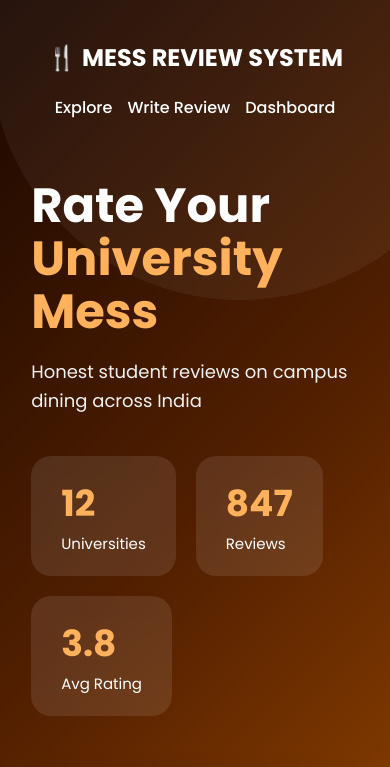
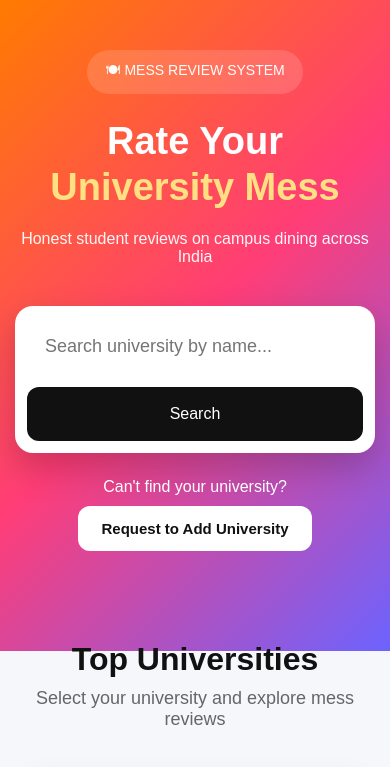
Before and after one commit to gv545312-glitch/mess-review-mvp, a Flask app: page / in a window 390 px wide. Shown: the top 767 px of the page. Run offline with Flask 3, Linux system fonts and the light colour scheme; data that the repository does not hold is empty.

Commit message:
advanced responsive ui with search and popup

```diff
--- a/static/style.css
+++ b/static/style.css
@@ -2,171 +2,128 @@
     margin:0;
     padding:0;
     box-sizing:border-box;
-    font-family:'Poppins',sans-serif;
+    font-family:Arial, Helvetica, sans-serif;
 }
 
 body{
-    background:#f7f7f7;
+    background:#f5f7fb;
     color:#111;
 }
 
 /* HERO */
 
 .hero{
+    background:linear-gradient(135deg,#ff7b00,#ff3d77,#6c63ff);
+    padding:70px 20px 120px;
     position:relative;
-    background:linear-gradient(135deg,#1a0700,#552100,#a34d00);
-    padding:40px 8%;
     overflow:hidden;
-    border-bottom-left-radius:40px;
-    border-bottom-right-radius:40px;
-}
-
-.overlay{
-    position:absolute;
-    width:500px;
-    height:500px;
-    background:rgba(255,255,255,0.05);
-    border-radius:50%;
-    top:-200px;
-    right:-100px;
-}
-
-nav{
-    display:flex;
-    justify-content:space-between;
-    align-items:center;
-    margin-bottom:60px;
-    position:relative;
-    z-index:2;
-}
-
-.logo{
-    color:white;
-    font-size:24px;
-    font-weight:700;
-}
-
-.nav-links{
-    display:flex;
-    gap:30px;
-}
-
-.nav-links a{
-    color:white;
-    text-decoration:none;
-    font-weight:500;
 }
 
 .hero-content{
-    display:flex;
-    justify-content:space-between;
-    align-items:center;
-    gap:60px;
-    position:relative;
-    z-index:2;
+    max-width:1200px;
+    margin:auto;
+    text-align:center;
+    color:white;
 }
 
-.hero-left{
-    flex:1;
+.tag{
+    display:inline-block;
+    background:rgba(255,255,255,0.15);
+    padding:10px 18px;
+    border-radius:50px;
+    margin-bottom:25px;
+    font-size:14px;
+    backdrop-filter:blur(10px);
 }
 
-.hero-left h1{
-    color:white;
-    font-size:72px;
-    line-height:1.1;
+.hero h1{
+    font-size:60px;
+    font-weight:800;
     margin-bottom:20px;
 }
 
-.hero-left h1 span{
-    color:#ffb15c;
+.hero h1 span{
+    color:#ffe082;
 }
 
-.hero-left p{
-    color:#f1f1f1;
-    font-size:22px;
+.subtitle{
+    font-size:20px;
+    opacity:0.95;
     margin-bottom:40px;
-    line-height:1.6;
-}
-
-.stats{
-    display:flex;
-    gap:20px;
-}
-
-.stat-box{
-    background:rgba(255,255,255,0.1);
-    padding:20px 30px;
-    border-radius:20px;
-    backdrop-filter:blur(10px);
-}
-
-.stat-box h2{
-    color:#ffb15c;
-    font-size:36px;
-}
-
-.stat-box span{
-    color:white;
-    font-size:15px;
-}
-
-.hero-right{
-    flex:1;
-}
-
-.hero-right img{
-    width:100%;
-    border-radius:30px;
-    height:450px;
-    object-fit:cover;
-    box-shadow:0 20px 40px rgba(0,0,0,0.3);
 }
 
 /* SEARCH */
 
 .search-box{
-    width:85%;
-    margin:auto;
-    margin-top:-40px;
     background:white;
-    padding:20px;
-    border-radius:25px;
+    padding:12px;
+    border-radius:18px;
     display:flex;
-    gap:20px;
-    box-shadow:0 10px 30px rgba(0,0,0,0.1);
+    gap:12px;
+    max-width:850px;
+    margin:0 auto 25px;
+    box-shadow:0 15px 35px rgba(0,0,0,0.2);
 }
 
 .search-box input{
     flex:1;
     border:none;
     outline:none;
+    padding:18px;
     font-size:18px;
-    padding:20px;
+    border-radius:12px;
 }
 
 .search-box button{
-    background:#e86b00;
+    background:#111;
     color:white;
     border:none;
-    padding:18px 40px;
-    border-radius:15px;
-    font-size:18px;
+    padding:18px 30px;
+    border-radius:12px;
+    font-size:16px;
     cursor:pointer;
 }
 
-/* UNIVERSITIES */
+/* REQUEST */
 
-.universities{
-    width:90%;
-    margin:80px auto;
+.request-box{
+    margin-top:15px;
+}
+
+.request-box p{
+    margin-bottom:10px;
+    font-size:16px;
+}
+
+.request-box button{
+    background:white;
+    color:#111;
+    border:none;
+    padding:14px 24px;
+    border-radius:12px;
+    cursor:pointer;
+    font-size:15px;
+    font-weight:bold;
+}
+
+/* SECTION */
+
+.universities-section{
+    max-width:1200px;
+    margin:auto;
+    padding:60px 20px;
+    margin-top:-70px;
+    position:relative;
+    z-index:2;
 }
 
 .section-title{
+    text-align:center;
     margin-bottom:40px;
 }
 
 .section-title h2{
-    font-size:48px;
+    font-size:42px;
     margin-bottom:10px;
 }
 
@@ -175,27 +132,31 @@ nav{
     font-size:18px;
 }
 
-.university-grid{
+/* GRID */
+
+.universities-grid{
     display:grid;
-    grid-template-columns:repeat(auto-fit,minmax(280px,1fr));
-    gap:30px;
+    grid-template-columns:repeat(auto-fit,minmax(260px,1fr));
+    gap:28px;
 }
 
-.card{
+/* CARD */
+
+.uni-card{
     background:white;
-    border-radius:30px;
+    border-radius:25px;
     overflow:hidden;
     box-shadow:0 10px 30px rgba(0,0,0,0.08);
     transition:0.3s;
 }
 
-.card:hover{
+.uni-card:hover{
     transform:translateY(-10px);
 }
 
-.card img{
+.uni-card img{
     width:100%;
-    height:240px;
+    height:220px;
     object-fit:cover;
 }
 
@@ -204,70 +165,135 @@ nav{
 }
 
 .card-content h3{
-    font-size:24px;
+    font-size:28px;
+    margin-bottom:10px;
+}
+
+.card-content p{
+    color:#666;
+    margin-bottom:15px;
+}
+
+.rating{
+    font-size:18px;
     margin-bottom:20px;
 }
 
 .card-content button{
     width:100%;
+    padding:15px;
+    border:none;
+    background:linear-gradient(135deg,#ff7b00,#ff3d77);
+    color:white;
+    border-radius:14px;
+    font-size:16px;
+    cursor:pointer;
+    font-weight:bold;
+}
+
+/* POPUP */
+
+.popup{
+    position:fixed;
+    top:0;
+    left:0;
+    width:100%;
+    height:100%;
+    background:rgba(0,0,0,0.5);
+    display:none;
+    justify-content:center;
+    align-items:center;
+    z-index:999;
+}
+
+.popup-content{
+    background:white;
+    width:90%;
+    max-width:450px;
+    padding:35px;
+    border-radius:25px;
+    display:flex;
+    flex-direction:column;
+    gap:18px;
+    position:relative;
+}
+
+.popup-content h2{
+    margin-bottom:10px;
+}
+
+.popup-content input,
+.popup-content textarea{
+    padding:15px;
+    border:1px solid #ddd;
+    border-radius:12px;
+    font-size:16px;
+    outline:none;
+}
+
+.popup-content textarea{
+    height:120px;
+    resize:none;
+}
+
+.popup-content button{
     background:#111;
     color:white;
     border:none;
-    padding:16px;
-    border-radius:14px;
+    padding:15px;
+    border-radius:12px;
+    cursor:pointer;
     font-size:16px;
+}
+
+.close-btn{
+    position:absolute;
+    right:20px;
+    top:10px;
+    font-size:30px;
     cursor:pointer;
 }
 
 /* FOOTER */
 
 footer{
-    background:#111;
-    color:white;
     text-align:center;
-    padding:25px;
-    font-size:18px;
+    padding:40px 20px;
+    color:#666;
+    font-size:17px;
 }
 
 /* MOBILE */
 
-@media(max-width:900px){
+@media(max-width:768px){
 
-    .hero-content{
-        flex-direction:column;
+    .hero{
+        padding:50px 15px 100px;
     }
 
-    .hero-left h1{
-        font-size:48px;
+    .hero h1{
+        font-size:38px;
+        line-height:1.2;
     }
 
-    .hero-left p{
-        font-size:18px;
-    }
-
-    .stats{
-        flex-wrap:wrap;
+    .subtitle{
+        font-size:16px;
     }
 
     .search-box{
         flex-direction:column;
-        width:92%;
     }
 
-    nav{
-        flex-direction:column;
-        gap:20px;
-    }
-
-    .nav-links{
-        gap:15px;
-    }
-
-    .hero-right img{
-        height:300px;
+    .search-box button{
+        width:100%;
     }
 
     .section-title h2{
-        font-size:36px;
+        font-size:32px;
     }
+
+    .card-content h3{
+        font-size:22px;
+    }
+
 }
--- a/templates/index.html
+++ b/templates/index.html
@@ -6,9 +6,8 @@
     <title>University Mess Reviews</title>
 
     <link rel="stylesheet" href="{{ url_for('static', filename='style.css') }}">
+</head>
 
-    <link href="https://fonts.googleapis.com/css2?family=Poppins:wght@300;400;500;600;700;800&display=swap" rel="stylesheet">
-</head>
 <body>
 
     <!-- HERO SECTION -->
@@ -17,55 +16,44 @@
 
         <div class="overlay"></div>
 
-        <nav>
-            <div class="logo">
-                🍴 MESS REVIEW SYSTEM
-            </div>
-
-            <div class="nav-links">
-                <a href="#">Explore</a>
-                <a href="#">Write Review</a>
-                <a href="#">Dashboard</a>
-            </div>
-        </nav>
-
         <div class="hero-content">
 
-            <div class="hero-left">
+            <p class="tag">🍽 MESS REVIEW SYSTEM</p>
 
-                <h1>
-                    Rate Your <br>
-                    <span>University Mess</span>
-                </h1>
+            <h1>
+                Rate Your <span>University Mess</span>
+            </h1>
 
-                <p>
-                    Honest student reviews on campus dining across India
-                </p>
+            <p class="subtitle">
+                Honest student reviews on campus dining across India
+            </p>
 
-                <div class="stats">
+            <!-- SEARCH -->
 
-                    <div class="stat-box">
-                        <h2>12</h2>
-                        <span>Universities</span>
-                    </div>
+            <div class="search-box">
 
-                    <div class="stat-box">
-                        <h2>847</h2>
-                        <span>Reviews</span>
-                    </div>
+                <input
+                    type="text"
+                    id="searchInput"
+                    placeholder="Search university by name..."
+                    onkeyup="searchUniversity()"
+                >
 
-                    <div class="stat-box">
-                        <h2>3.8</h2>
-                        <span>Avg Rating</span>
-                    </div>
-
-                </div>
+                <button>
+                    Search
+                </button>
 
             </div>
 
-            <div class="hero-right">
+            <!-- REQUEST -->
 
-                <img src="https://images.unsplash.com/photo-1552566626-52f8b828add9?q=80&w=1200&auto=format&fit=crop" alt="Mess">
+            <div class="request-box">
+
+                <p>Can't find your university?</p>
+
+                <button onclick="showPopup()">
+                    Request to Add University
+                </button>
 
             </div>
 
@@ -73,80 +61,201 @@
 
     </section>
 
-    <!-- SEARCH -->
+    <!-- UNIVERSITY SECTION -->
 
-    <section class="search-box">
-
-        <input type="text" placeholder="Search university by name or city...">
-
-        <button>Search</button>
-
-    </section>
-
-    <!-- UNIVERSITIES -->
-
-    <section class="universities">
+    <section class="universities-section">
 
         <div class="section-title">
+
             <h2>Top Universities</h2>
-            <p>Explore and review the best university mess experiences</p>
+
+            <p>Select your university and explore mess reviews</p>
+
         </div>
 
-        <div class="university-grid">
+        <div class="universities-grid" id="universityGrid">
 
             <!-- CARD -->
 
-            <div class="card">
-                <img src="https://images.unsplash.com/photo-1562774053-701939374585?w=1000" alt="">
+            <div class="uni-card">
+
+                <img src="https://images.unsplash.com/photo-1562774053-701939374585?q=80&w=1200&auto=format&fit=crop" alt="Amity">
+
                 <div class="card-content">
+
                     <h3>Amity University</h3>
-                    <button>View Reviews</button>
+
+                    <p>Noida, Uttar Pradesh</p>
+
+                    <div class="rating">
+                        ⭐ 4.2
+                    </div>
+
+                    <button>Explore</button>
+
                 </div>
+
             </div>
 
-            <div class="card">
-                <img src="https://images.unsplash.com/photo-1523050854058-8df90110c9f1?w=1000" alt="">
+            <!-- CARD -->
+
+            <div class="uni-card">
+
+                <img src="https://images.unsplash.com/photo-1523050854058-8df90110c9f1?q=80&w=1200&auto=format&fit=crop" alt="Galgotias">
+
                 <div class="card-content">
+
                     <h3>Galgotias University</h3>
-                    <button>View Reviews</button>
+
+                    <p>Greater Noida</p>
+
+                    <div class="rating">
+                        ⭐ 4.0
+                    </div>
+
+                    <button>Explore</button>
+
                 </div>
+
             </div>
 
-            <div class="card">
-                <img src="https://images.unsplash.com/photo-1541339907198-e08756dedf3f?w=1000" alt="">
+            <!-- CARD -->
+
+            <div class="uni-card">
+
+                <img src="https://images.unsplash.com/photo-1541339907198-e08756dedf3f?q=80&w=1200&auto=format&fit=crop" alt="Sharda">
+
                 <div class="card-content">
+
                     <h3>Sharda University</h3>
-                    <button>View Reviews</button>
+
+                    <p>Greater Noida</p>
+
+                    <div class="rating">
+                        ⭐ 4.3
+                    </div>
+
+                    <button>Explore</button>
+
                 </div>
+
             </div>
 
-            <div class="card">
-                <img src="https://images.unsplash.com/photo-1498243691581-b145c3f54a5a?w=1000" alt="">
+            <!-- CARD -->
+
+            <div class="uni-card">
+
+                <img src="https://images.unsplash.com/photo-1498243691581-b145c3f54a5a?q=80&w=1200&auto=format&fit=crop" alt="Bennett">
+
                 <div class="card-content">
+
                     <h3>Bennett University</h3>
-                    <button>View Reviews</button>
+
+                    <p>Greater Noida</p>
+
+                    <div class="rating">
+                        ⭐ 4.1
+                    </div>
+
+                    <button>Explore</button>
+
                 </div>
+
             </div>
 
-            <div class="card">
-                <img src="https://images.unsplash.com/photo-1519452575417-564c1401ecc0?w=1000" alt="">
+            <!-- CARD -->
+
+            <div class="uni-card">
+
+                <img src="https://images.unsplash.com/photo-1523240795612-9a054b0db644?q=80&w=1200&auto=format&fit=crop" alt="JIMS">
+
                 <div class="card-content">
+
                     <h3>JIMS Noida</h3>
-                    <button>View Reviews</button>
+
+                    <p>Noida</p>
+
+                    <div class="rating">
+                        ⭐ 3.9
+                    </div>
+
+                    <button>Explore</button>
+
                 </div>
+
             </div>
 
         </div>
 
     </section>
 
+    <!-- POPUP -->
+
+    <div class="popup" id="popup">
+
+        <div class="popup-content">
+
+            <span class="close-btn" onclick="closePopup()">×</span>
+
+            <h2>Request University</h2>
+
+            <input type="text" placeholder="University Name">
+
+            <input type="text" placeholder="City">
+
+            <textarea placeholder="Why should we add it?"></textarea>
+
+            <button>
+                Submit Request
+            </button>
+
+        </div>
+
+    </div>
+
     <!-- FOOTER -->
 
     <footer>
 
-        <p>Made with ❤️ by Garima</p>
+        <p>
+            Made with ❤️ by Garima
+        </p>
 
     </footer>
 
+    <!-- SCRIPT -->
+
+    <script>
+
+        function searchUniversity() {
+
+            let input = document.getElementById("searchInput").value.toLowerCase();
+
+            let cards = document.querySelectorAll(".uni-card");
+
+            cards.forEach(card => {
+
+                let text = card.innerText.toLowerCase();
+
+                if (text.includes(input)) {
+                    card.style.display = "block";
+                } else {
+                    card.style.display = "none";
+                }
+
+            });
+
+        }
+
+        function showPopup() {
+            document.getElementById("popup").style.display = "flex";
+        }
+
+        function closePopup() {
+            document.getElementById("popup").style.display = "none";
+        }
+
+    </script>
+
 </body>
 </html>
```
